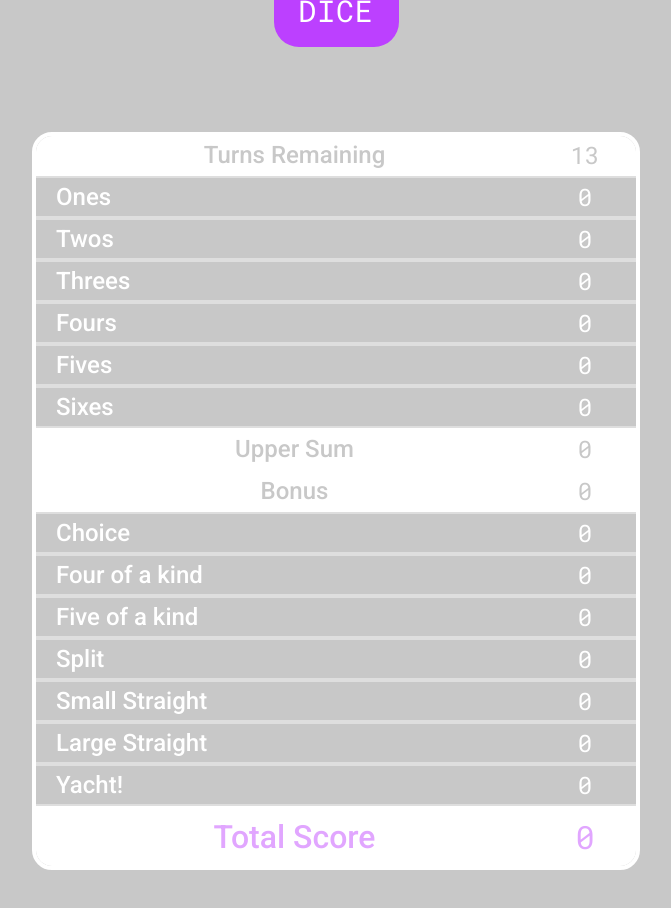
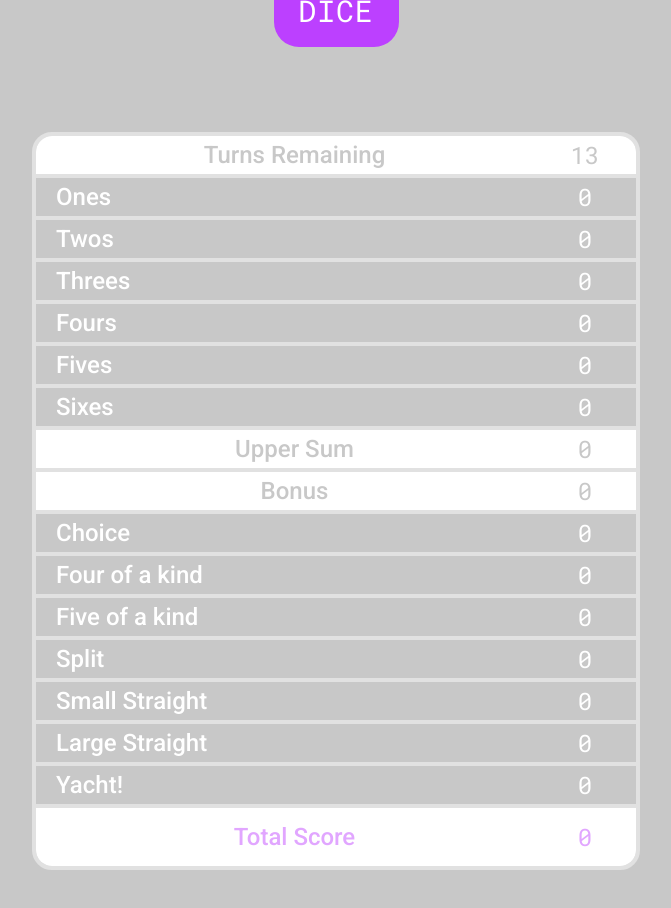
Before and after one commit to chriskstaton/SIXXES, a React (Vite) app: page / in a window 1280 px wide. Shown: the part 440-1348 px from the top of the page, without its empty margins (304-975 px from the left). Built offline with nearby package versions, Linux system fonts and the light colour scheme.

Commit message:
consistent border color for scoreboard

```diff
--- a/src/DiceRoller.scss
+++ b/src/DiceRoller.scss
@@ -81,7 +81,8 @@ $dice-dimensions: 150px;
 }
 
 .roll-dice-button:hover {
-	animation: shaking 0.5s 0.5s infinite;
+	animation: shaking 0.5s 0.5s;
+	animation-iteration-count: 4;
 }
 
 .roll-dice-button:active {
--- a/src/Scoreboard.scss
+++ b/src/Scoreboard.scss
@@ -1,11 +1,12 @@
-$scoreboard-border: 4px solid rgba(255, 255, 255, 0.4);
+$scoreboard-border: 4px solid rgba(225, 225, 225);
+$scoreboard-border-color: rgb(225, 225, 225);
 
 .scoreboard-container {
 	.scoreboard {
 		margin-top: 50px;
 		margin-bottom: 50px;
 		display: inline-grid;
-		border: 4px solid white;
+		border: $scoreboard-border;
 		border-radius: 20px;
 		table-layout: auto;
 		font-size: x-large;
@@ -38,6 +39,7 @@ $scoreboard-border: 4px solid rgba(255, 255, 255, 0.4);
 		.turn-count {
 			background-color: white;
 			color: rgb(200, 200, 200);
+			border-color: $scoreboard-border-color;
 			height: 40px;
 			cursor: default;
 			th {
@@ -49,6 +51,8 @@ $scoreboard-border: 4px solid rgba(255, 255, 255, 0.4);
 			background-color: white;
 			color: rgb(200, 200, 200);
 			height: 40px;
+			border-color: $scoreboard-border-color;
+
 			cursor: default;
 
 			th {
@@ -61,6 +65,7 @@ $scoreboard-border: 4px solid rgba(255, 255, 255, 0.4);
 			color: rgb(200, 200, 200);
 			height: 40px;
 			cursor: default;
+			border-color: $scoreboard-border-color;
 
 			th {
 				text-align: center;
@@ -71,6 +76,8 @@ $scoreboard-border: 4px solid rgba(255, 255, 255, 0.4);
 			background-color: white;
 			color: #e1a6ff;
 			height: 40px;
+			border-color: $scoreboard-border-color;
+
 			cursor: default;
 
 			th {
@@ -83,7 +90,7 @@ $scoreboard-border: 4px solid rgba(255, 255, 255, 0.4);
 			height: 60px;
 			border: none;
 			background-color: white;
-			font-size: xx-large;
+			font-size: x-large;
 			cursor: text;
 
 			th {
@@ -95,6 +102,7 @@ $scoreboard-border: 4px solid rgba(255, 255, 255, 0.4);
 			color: #e1a6ff;
 			cursor: default;
 			background-color: white;
+			border-color: $scoreboard-border-color;
 		}
 	}
 }
```
